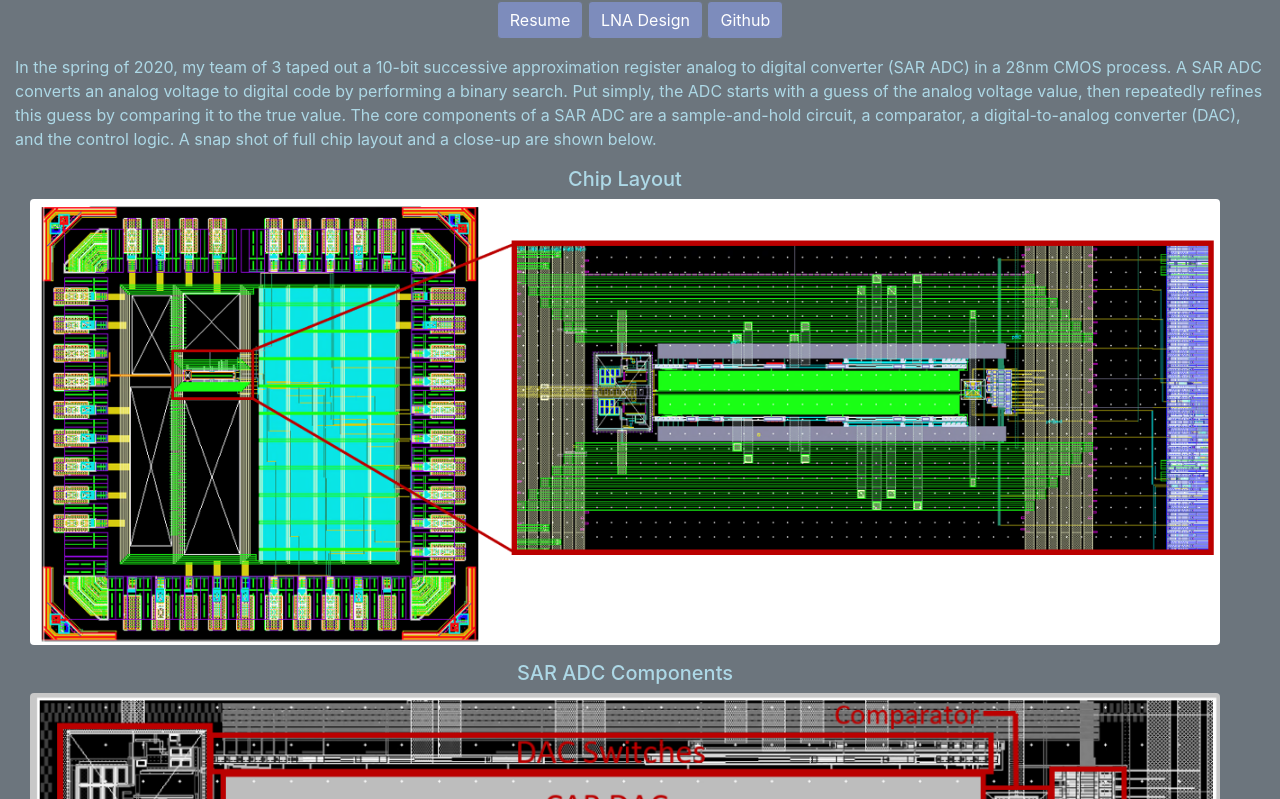
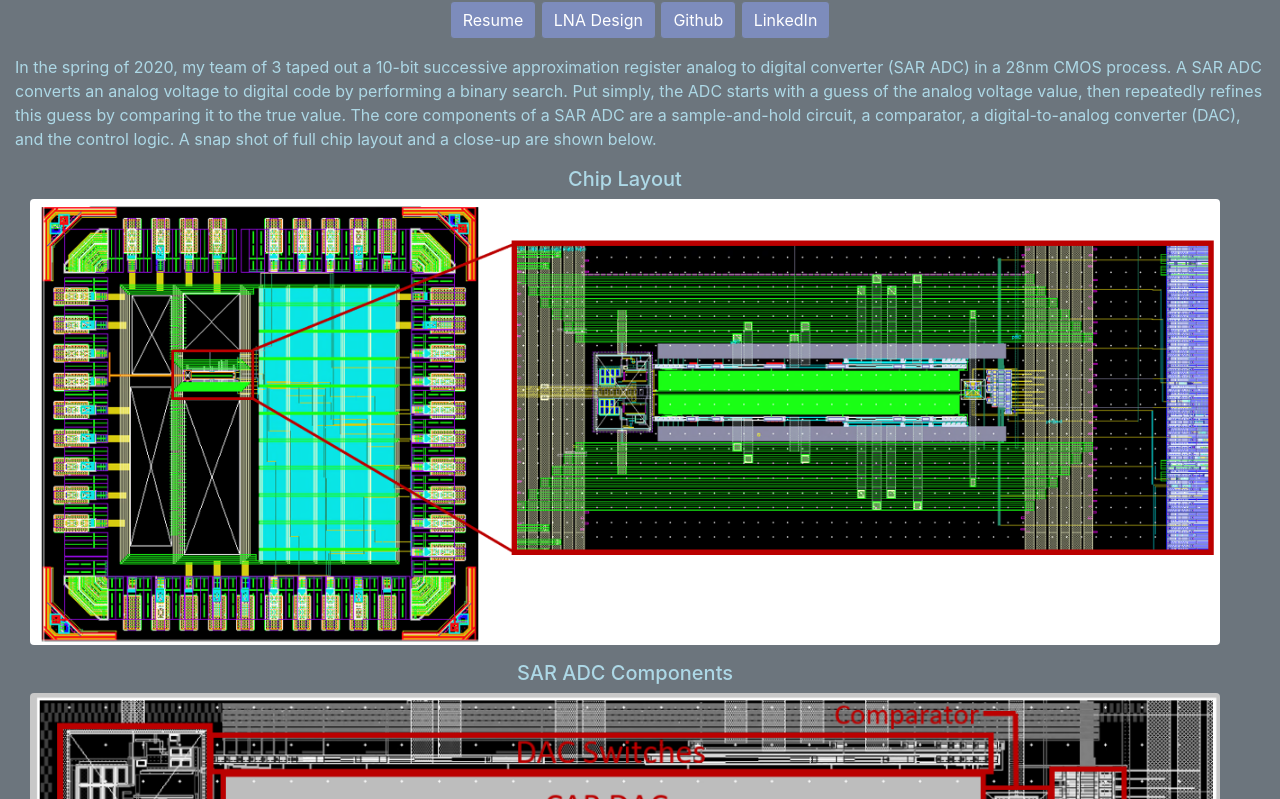
Before and after one commit to dylanrosser/dylanrosser.github.io, a plain HTML site: page index.html in a window 1280 px wide. Shown: the part 103-902 px from the top of the page. Drawn offline with nearby package versions, Linux system fonts and the light colour scheme.

Commit message:
added linkedin

```diff
--- a/index.html
+++ b/index.html
@@ -29,6 +29,8 @@
                   <button type="button" class="btn btn-secondary btn-rounded">LNA Design</button></a>
                   <a href="https://www.github.com/dylanrosser">
                   <button type="button" class="btn btn-secondary btn-rounded">Github</button></a>
+                  <a href="https://www.linkedin.com/in/dylanrosser">
+                  <button type="button" class="btn btn-secondary btn-rounded">LinkedIn</button></a>
               </div>
             </div>
 
```
